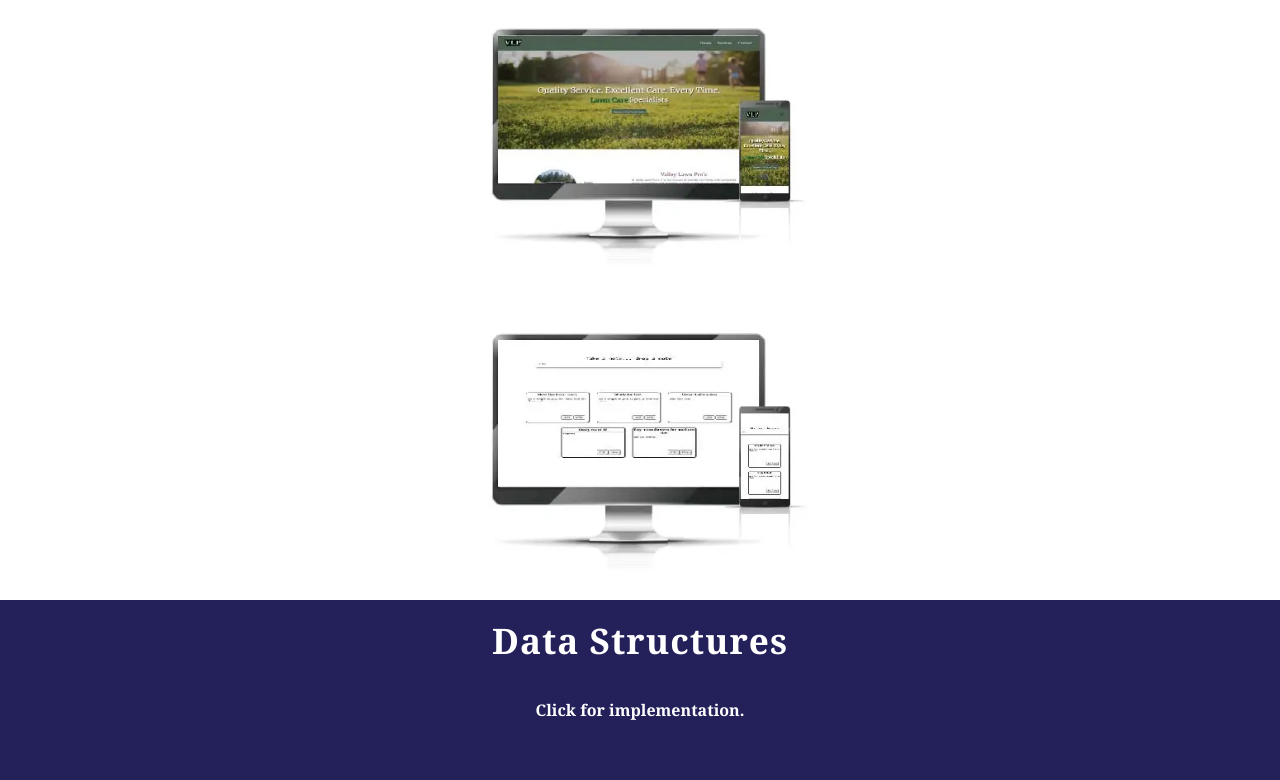
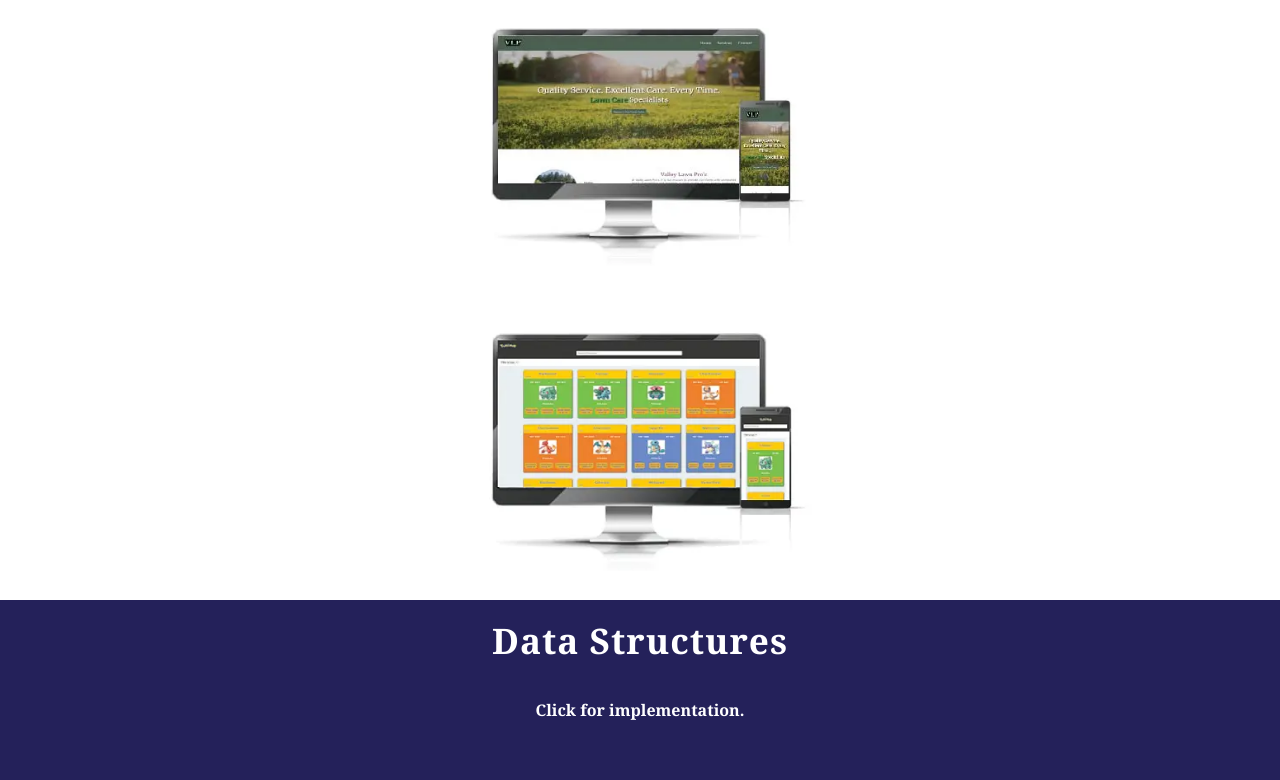
Before and after one commit to stetsonharding/devportfolio, a React (Create React App) app: page / in a window 1280 px wide. Shown: the part 3137-3917 px from the top of the page. Built offline with nearby package versions, Linux system fonts and the light colour scheme.

Commit message:
pokidex recent project added.

```diff
--- a/src/RecentProjectData/RecentProjectData.js
+++ b/src/RecentProjectData/RecentProjectData.js
@@ -1,7 +1,8 @@
 import ImageShop from "../assets/recentProjects/imageShop.webp";
 import ufoSightings from "../assets/recentProjects/ufoSightings.webp";
 import ValleyLawnPros from "../assets/recentProjects/valleyLawnPros.webp";
-import noteDrop from "../assets/recentProjects/noteDrop.webp";
+// import noteDrop from "../assets/recentProjects/noteDrop.webp";
+import pokidex from "../assets/recentProjects/pokidex.webp";
 
 export const RecentProjectData = [
   {
@@ -27,11 +28,19 @@ export const RecentProjectData = [
     description: "Website I built for a local landscaping company.",
     href: "https://valleylawnpros.net/",
   },
+  // {
+  //   id: 4,
+  //   Imgsrc: noteDrop,
+  //   Imgalt: "Note Drop Website Layout.",
+  //   description: "CRUD application for taking/removing notes.",
+  //   href: "https://stetsonharding.github.io/todo-drop/",
+  // },
   {
     id: 4,
-    Imgsrc: noteDrop,
-    Imgalt: "Note Drop Website Layout.",
-    description: "CRUD application for taking/removing notes.",
-    href: "https://stetsonharding.github.io/todo-drop/",
+    Imgsrc: pokidex,
+    Imgalt: "Pokidex website Layout.",
+    description:
+      "Get details, Look up, search, and filter your favorite pokemons.",
+    href: "",
   },
 ];
--- a/src/css/RecentProjectsContainer.css
+++ b/src/css/RecentProjectsContainer.css
@@ -1,11 +1,4 @@
 .recent-projects-container {
-  /* Makes footer stick to bottom? why? */
-
-  /* width: 100%;
-  height: 700px; */
-
-  /* *** */
-
   border-top: 1.5px solid #000;
 }
 
@@ -19,6 +12,7 @@
 
 .recent-projects {
   display: flex;
+  max-width: 2500px;
 }
 
 /* Extra small devices (phones, 600px and down) */
```
Also changed, not shown: src/assets/recentProjects/pokidex.webp (added).
